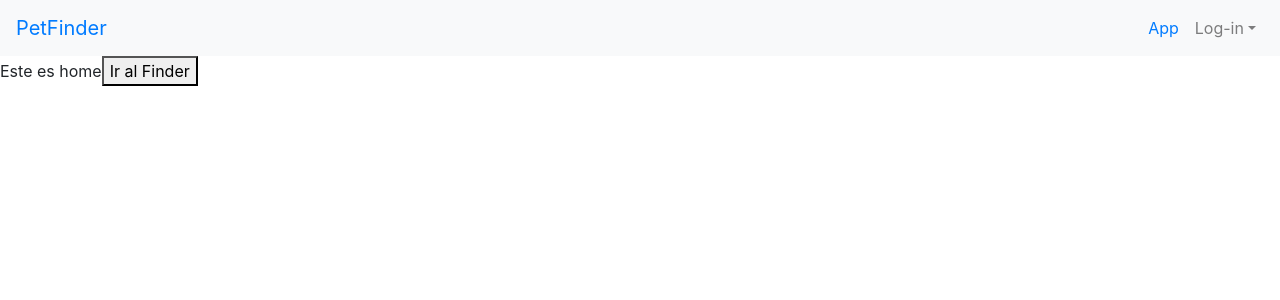
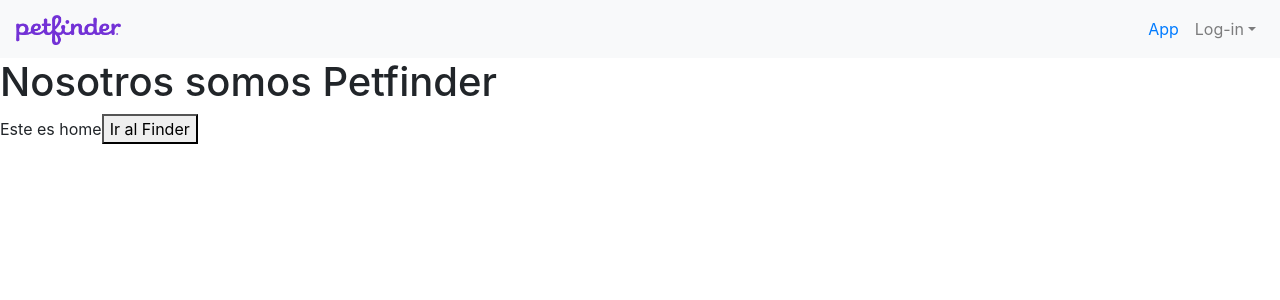
Before and after one commit to bernkaztel/petFinder, a React (Create React App) app: page / in a window 1280 px wide. Shown: the top 300 px of the page. Built offline with nearby package versions, Linux system fonts and the light colour scheme.

Commit message:
subiendo imagen de nav

```diff
--- a/src/App.js
+++ b/src/App.js
@@ -1,5 +1,4 @@
 import React, { Component } from 'react';
-import logo from './logo.svg';
 import './App.css';
 import Home from './components/home'
 import Finder from './components/finder'
--- a/src/components/home.js
+++ b/src/components/home.js
@@ -4,7 +4,9 @@
 export default class home extends Component {
   render() {
     return (
-      <div>Este es home
+      <div>
+        <h1>Nosotros somos Petfinder</h1>
+        Este es home
         <button>Ir al Finder</button>
       </div>
 
--- a/src/components/navbar.js
+++ b/src/components/navbar.js
@@ -31,7 +31,7 @@
     return (
       <div>
         <Navbar color="light" light expand="md">
-          <NavbarBrand href="/"><Link to="/">PetFinder</Link></NavbarBrand>
+          <NavbarBrand href="/"><Link to="/"><img src="./images/logo.png" height="30px" /></Link></NavbarBrand>
           <NavbarToggler onClick={this.toggle} />
           <Collapse isOpen={this.state.isOpen} navbar>
             <Nav className="ml-auto" navbar>
```
Also changed, not shown: public/images/logo.png, src/logo.svg (deleted).
